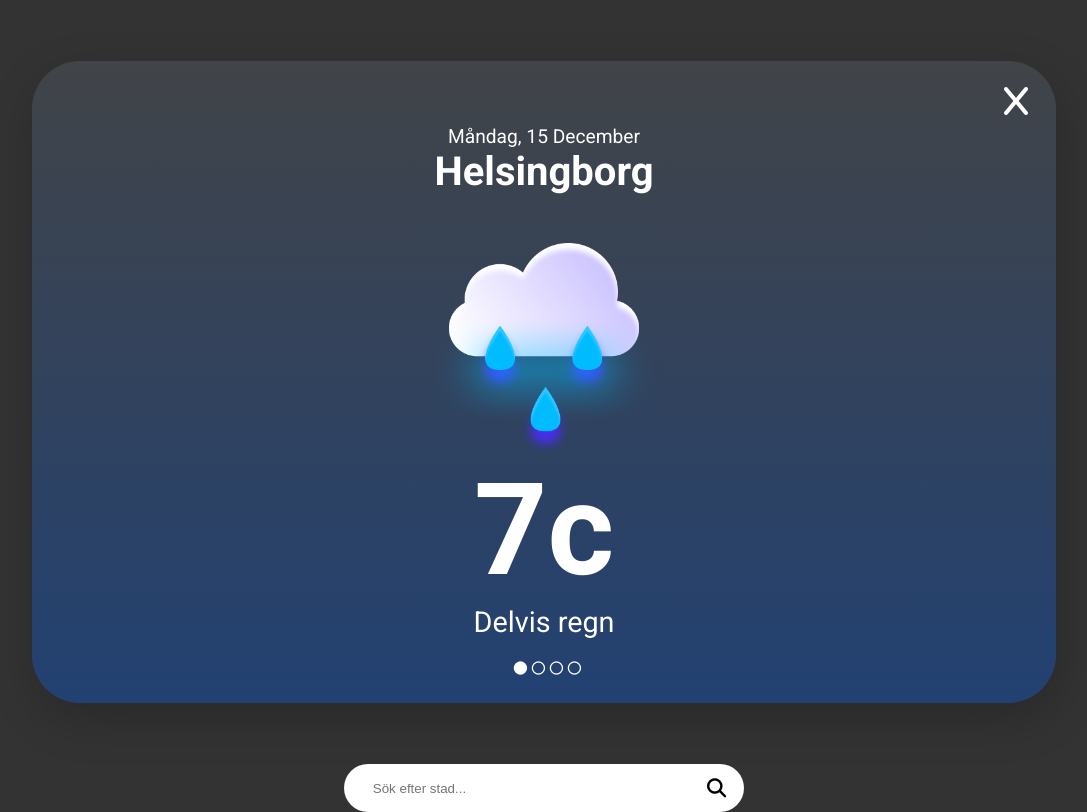
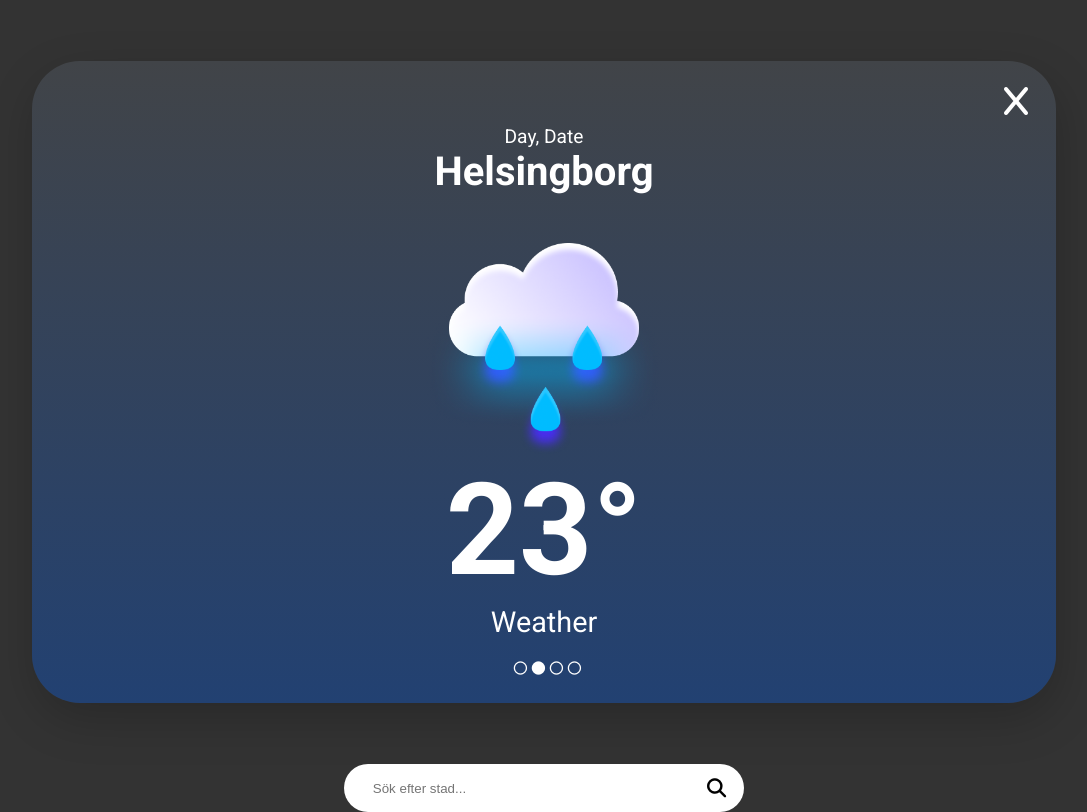
Before and after one commit to maraccus/weather-app_FJSX25, a plain HTML site: page index.html in a window 1280 px wide. Both pictures are taken after a click on the button 631 px from the left and 665 px from the top of the page. Shown: the whole page, without its empty margins (96-1183 px from the left). Drawn offline with Linux system fonts and the light colour scheme; no server answers.

Commit message:
Pagination functionality

```diff
--- a/index.html
+++ b/index.html
@@ -27,7 +27,7 @@
       <!-- Väderkort hamnar här-->
       <div id="cards-container">
 
-        <section class="card weather-rain">
+        <!-- <section class="card weather-rain">
 
           <p class="card-date">Måndag, 15 December</p>
           <h2 class="card-city">Helsingborg</h2>
@@ -46,7 +46,7 @@
             <button><i class="fa-solid fa-x"></i></button>
           </nav>
 
-        </section>
+        </section> -->
 
       </div>
 
--- /dev/null
+++ b/js/addCity.js
@@ -0,0 +1,56 @@
+export class addCity{
+    constructor(city, weather, temp) {
+        this.city = city;
+        this.weather = weather;
+        this.temp = temp;
+
+        this.addCityCard();
+    }
+
+    addCityCard(){
+        console.log("Creating pagination dot for new card: " + this.city)
+
+        // Skapa huvudsektionen
+        this.element = document.createElement('button');
+
+        const dotIcon = document.createElement('i');
+        dotIcon.classList.add("fa-regular", "fa-circle");
+
+        this.element.appendChild(dotIcon);
+
+        // Lägg till kortet i container
+        const container = document.getElementById('pagination-dots');
+        if (container) {
+            container.appendChild(this.element);
+
+            this.element.addEventListener('click', () => {
+                console.log("Dot clicked for city: " + this.city);
+
+                const city = document.querySelector(".card-city");
+                city.textContent = this.city;
+
+                const temp = document.querySelector(".card-temp");
+                temp.textContent = this.temp + "°";
+
+                const allDots = document.querySelectorAll('#pagination-dots button i');
+
+                allDots.forEach(dot => {
+                    dot.classList.remove('fa-solid');
+                    dot.classList.add('fa-regular');
+                });
+
+                // Sätt den klickade dotten som aktiv
+                dotIcon.classList.remove('fa-regular');
+                dotIcon.classList.add('fa-solid');
+
+            // Här kan du t.ex. byta väderdata i kortet
+            /* this.activateDot(); */
+            });
+
+        } else {
+            console.warn('Kunde inte lägga till pagination dot för sparad stad!');
+        }
+
+    }
+
+}
--- a/js/main.js
+++ b/js/main.js
@@ -1,7 +1,28 @@
+import { addCity } from './addCity.js';
+import { initMainCard } from "./mainCard.js";
 import { WeatherCard } from './weatherCard.js';
 import * as WeatherData from "./weatherData.js";
 
+// Skapa huvudkortet
+initMainCard();
+
 let weatherCards = [];
+let savedCities = [];
+
+
+
+let card1 = new addCity("Helsingborg", "Sol", "23");
+savedCities.push(card1);
+
+let card2 = new addCity("Malmö", "Regn", "6");
+savedCities.push(card2);
+
+let card3 = new addCity("Göteborg", "Åska", "35");
+savedCities.push(card3);
+
+
+
+
 
 async function initApp() {
     console.log("Initializing app...");
--- /dev/null
+++ b/js/mainCard.js
@@ -0,0 +1,68 @@
+export function initMainCard() {
+
+    // Hämta cards-container
+    const cardsContainer = document.getElementById("cards-container");
+
+    // Skapa section
+    const section = document.createElement("section");
+    section.classList.add("card", "weather-rain");
+
+    // Datum
+    const date = document.createElement("p");
+    date.className = "card-date";
+    date.textContent = "Day, Date";
+
+    // Stad
+    const city = document.createElement("h2");
+    city.className = "card-city";
+    city.textContent = "City";
+
+    // Ikon
+    const icon = document.createElement("img");
+    icon.className = "card-icon";
+    icon.src = "assets/images/rain.png";
+    icon.alt = "";
+
+    // Temperatur
+    const temp = document.createElement("h3");
+    temp.className = "card-temp";
+    temp.textContent = "Temp";
+
+    // Beskrivning
+    const description = document.createElement("p");
+    description.className = "card-description";
+    description.textContent = "Weather";
+
+    // Pagination
+    const pagination = document.createElement("nav");
+    pagination.id = "pagination-dots";
+
+    pagination.innerHTML = `
+    <button><i class="fa-solid fa-circle"></i></button>
+    `;
+
+    // Remove-knapp
+    const removeNav = document.createElement("nav");
+    removeNav.id = "card-remove";
+
+    removeNav.innerHTML = `
+    <button><i class="fa-solid fa-x"></i></button>
+    `;
+
+    // Lägg allt i section
+    section.append(
+    date,
+    city,
+    icon,
+    temp,
+    description,
+    pagination,
+    removeNav
+    );
+
+    // Lägg section i cards-container
+    cardsContainer.appendChild(section);
+
+    console.log("Huvudkort skapat");
+
+}
```
